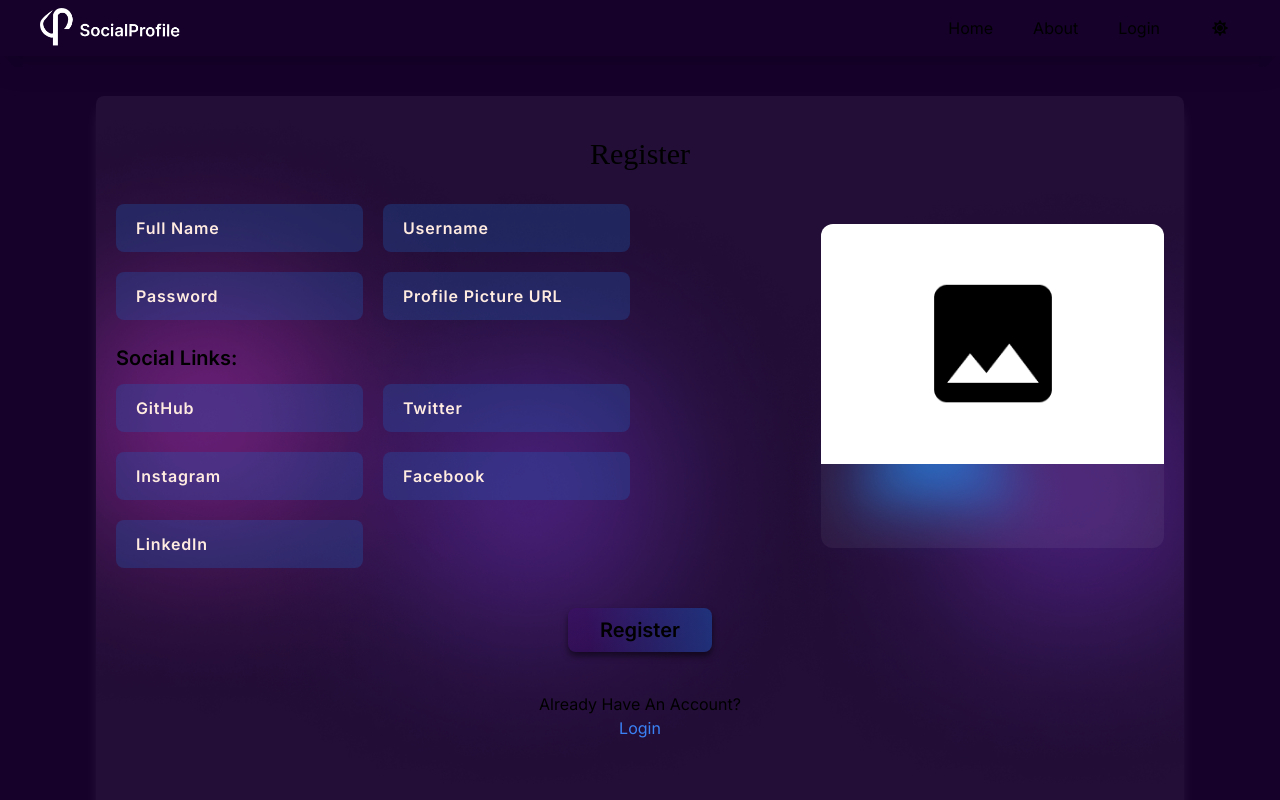
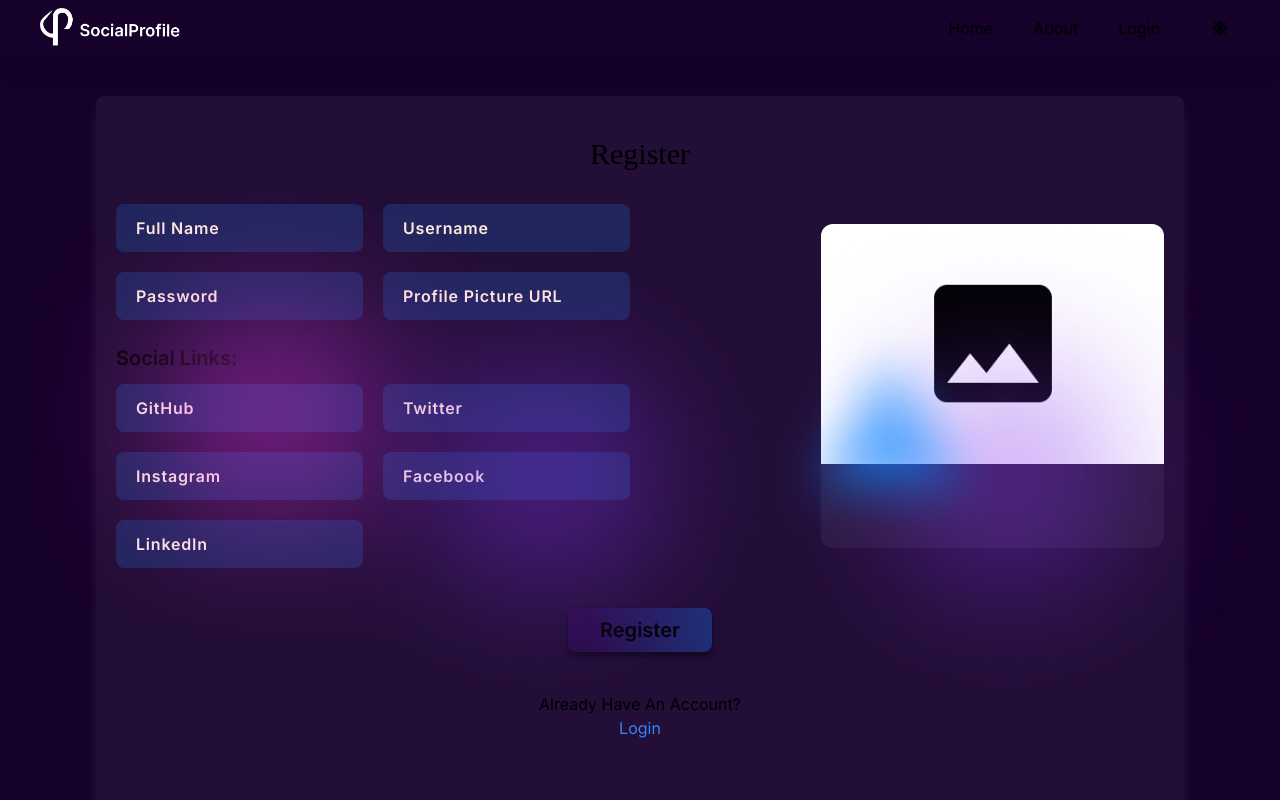
Before and after one commit to devvsakib/social-profile, a React (Vite) app: page /register in a window 1280 px wide. Shown: the top 800 px of the page. Built offline with nearby package versions, Linux system fonts and the light colour scheme; a web font is replaced by a local one.

Commit message:
register bg added

```diff
--- a/src/components/Auth/RegisterForm.jsx
+++ b/src/components/Auth/RegisterForm.jsx
@@ -35,7 +35,8 @@ const RegisterForm = () => {
 
 
   return (
-    <section className="bg-[url(/assets/BannerShape.png)] bg-cover bg-center mt-10 w-[85vw] xxl:w-[85vw] mb-20">
+    <section className="mt-10 w-[85vw] xxl:w-[85vw] mb-20">
+     <div className="bg-[url(/assets/BannerShape.png)] registerFormBG bg-cover bg-center"></div>
       <div className="rounded-lg  p-5 pb-10 shadow-white/10 shadow-lg bannerCard bg-white/5">
         <div className="text-center">
           <h1 className="font-sptitle tt text-3xl mt-5 break-words md:text-3xl">Register</h1>
--- a/src/index.css
+++ b/src/index.css
@@ -99,3 +99,11 @@ main {
 .inputBG{
   background-color: var(--input-bg);
 }
+.registerFormBG{
+  position: absolute;
+  transform: translateY(100px);
+  left: 0;
+  height: 500px;
+  width: 100vw;
+  ;
+}
```
